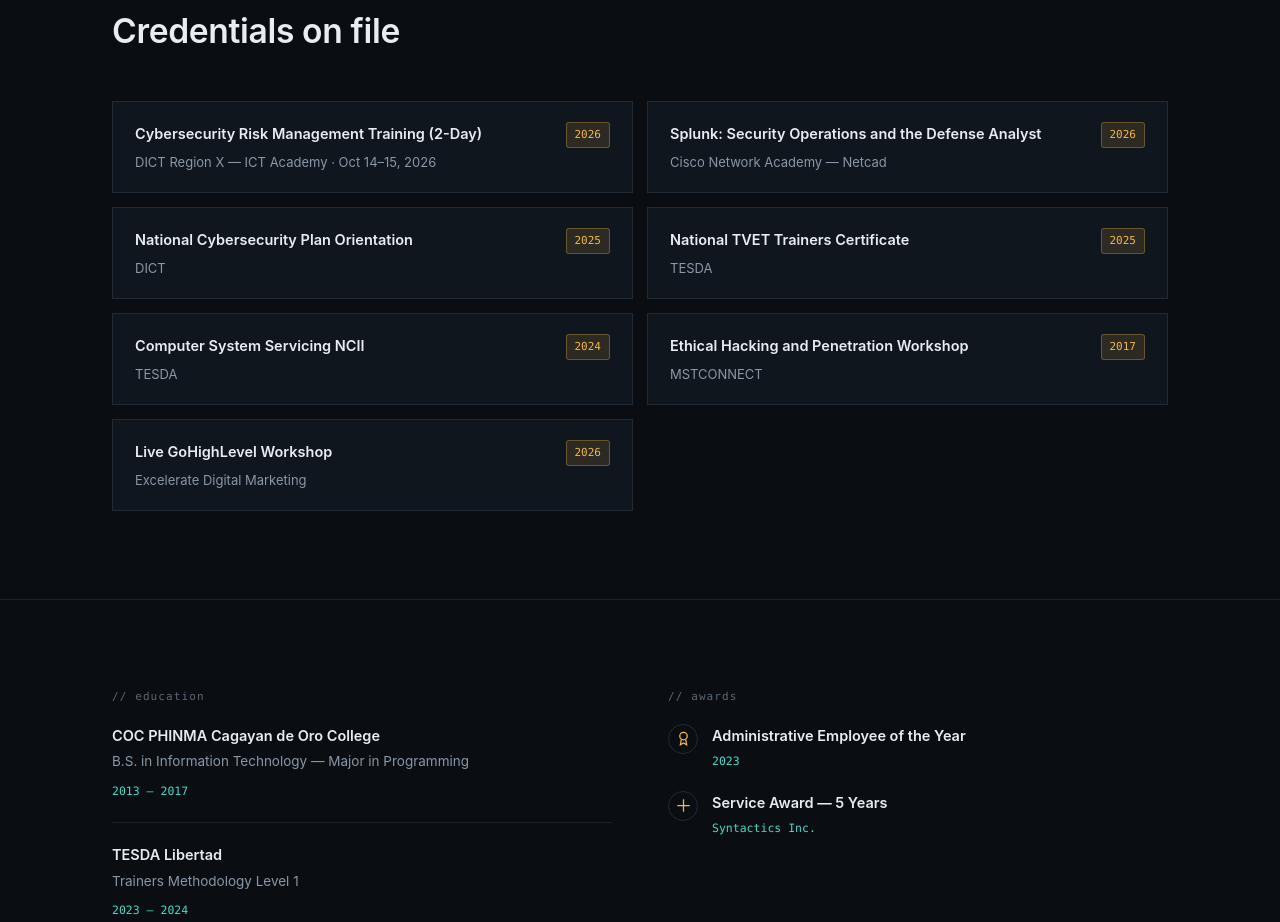
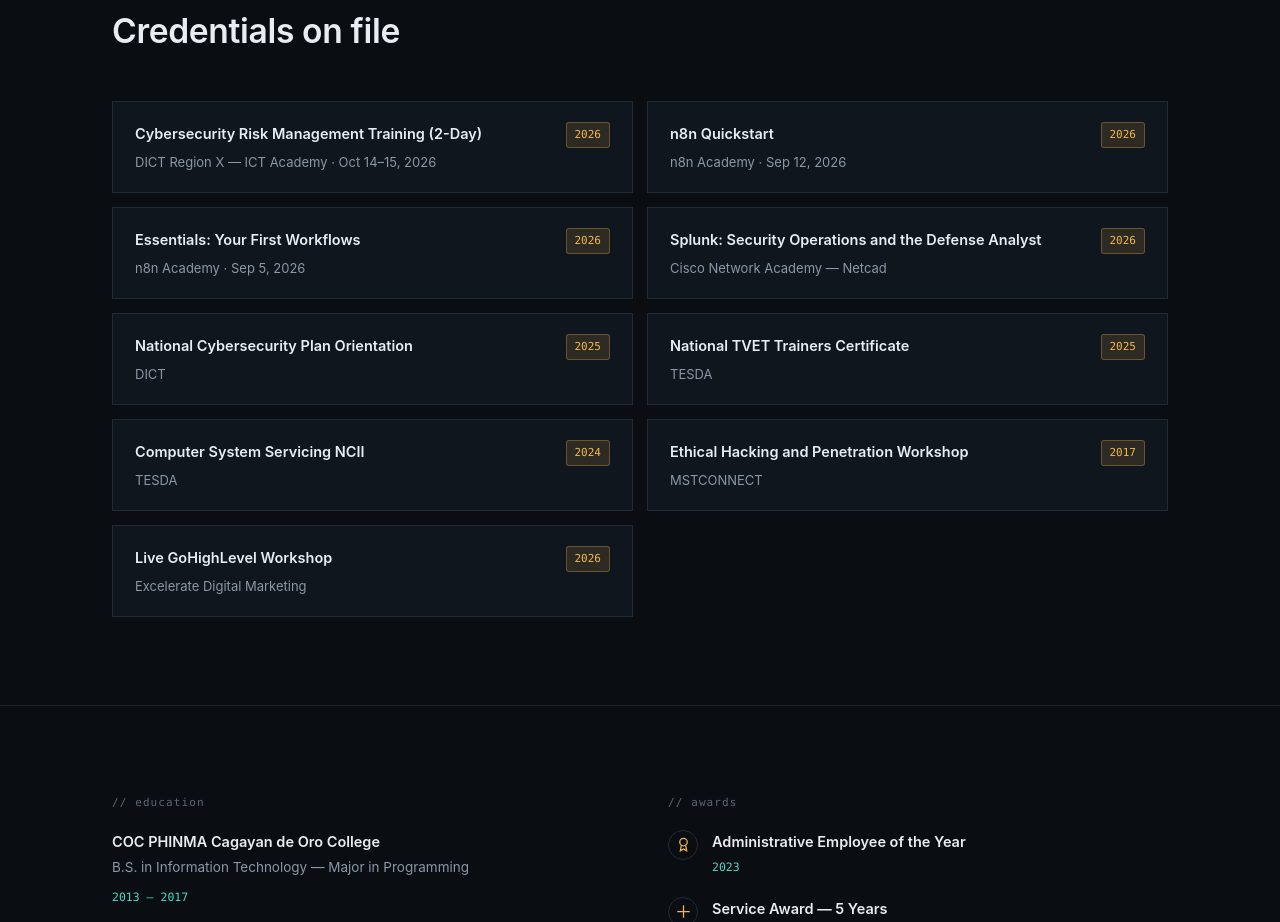
Before and after one commit to arvenvensky/arven-portfolio, a plain HTML site: page index.html in a window 1280 px wide. Shown: the part 4420-5342 px from the top of the page. Drawn offline with Linux system fonts and the light colour scheme.

Commit message:
Add n8n Academy certificates (Quickstart, Essentials: Your First Workflows)
Co-Authored-By: Claude Opus 5.5 <noreply@anthropic.com>
Claude-Session: https://claude.ai/code/session_01B3ADa2A7YiJjfLe7CponZD

```diff
--- a/index.html
+++ b/index.html
@@ -1140,6 +1140,20 @@
         </div>
         <div class="cert-card">
           <div>
+            <p class="cert-name">n8n Quickstart</p>
+            <p class="cert-issuer">n8n Academy · Sep 12, 2026</p>
+          </div>
+          <span class="cert-year">2026</span>
+        </div>
+        <div class="cert-card">
+          <div>
+            <p class="cert-name">Essentials: Your First Workflows</p>
+            <p class="cert-issuer">n8n Academy · Sep 5, 2026</p>
+          </div>
+          <span class="cert-year">2026</span>
+        </div>
+        <div class="cert-card">
+          <div>
             <p class="cert-name">Splunk: Security Operations and the Defense Analyst</p>
             <p class="cert-issuer">Cisco Network Academy — Netcad</p>
           </div>
```
